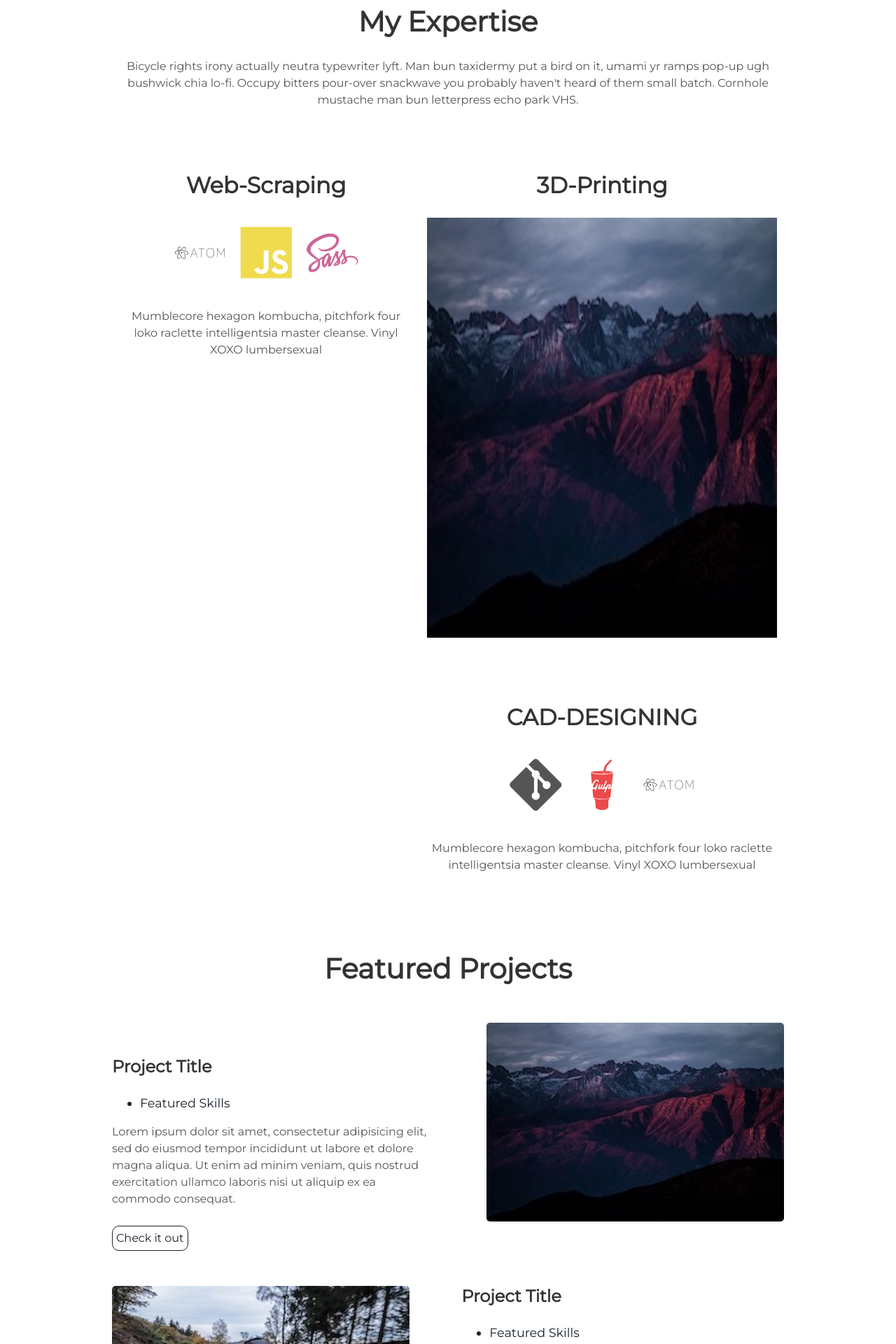
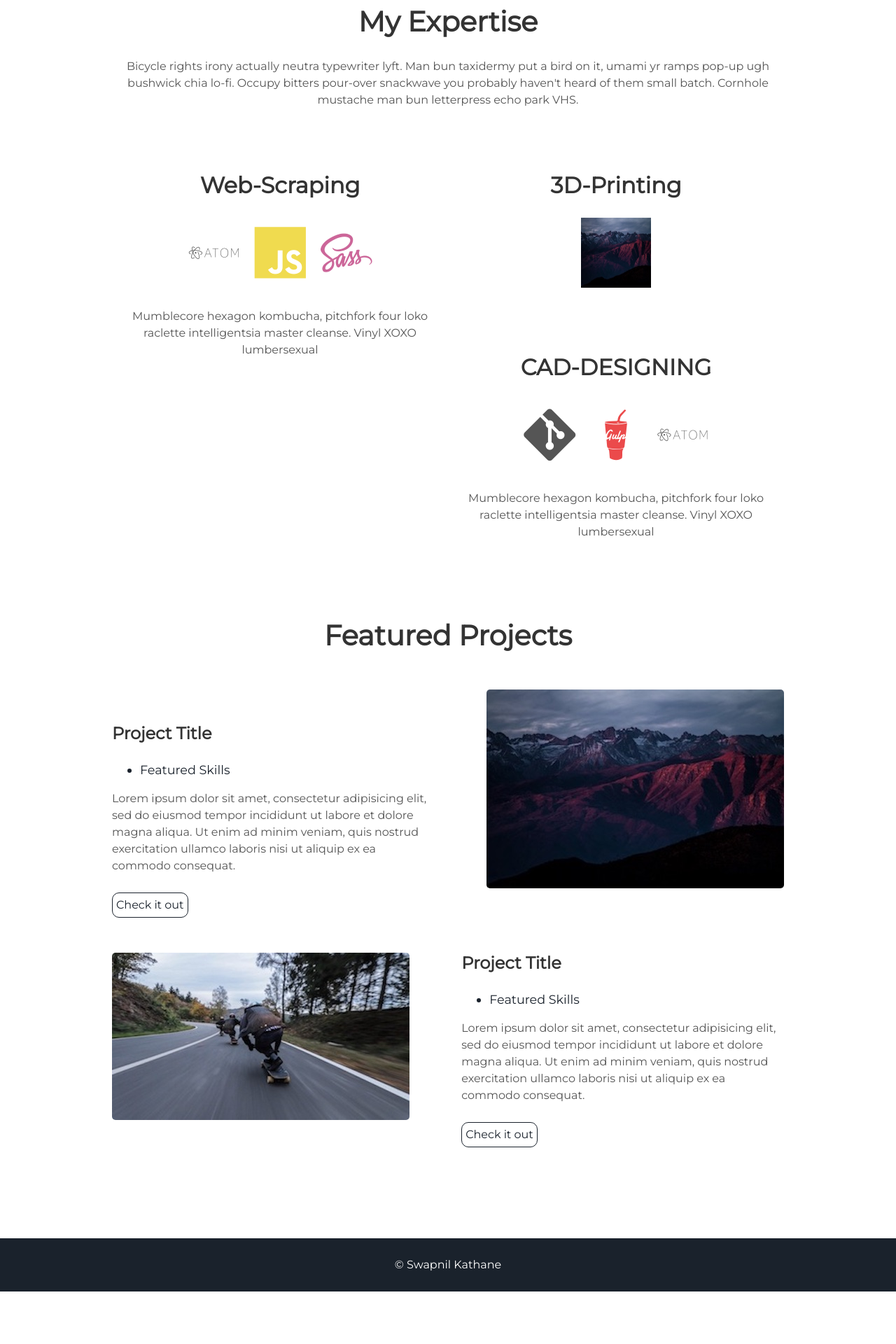
Before and after one commit to swapnilkathane/swapnilkathaneoldweb, a Jekyll site: the page built from index.html, in a window 1280 px wide. Shown: the part 974-2894 px from the top of the page at 70% size. Built offline with Jekyll 4.4.1, drawn with Linux system fonts in a browser that asks for light colours; after the commit the page ends 2819 px from its top, so only the background shows below that.

Commit message:
Update about.html

```diff
--- a/_includes/about.html
+++ b/_includes/about.html
@@ -13,7 +13,7 @@
     </div>
     <div class="tech">
       <h2>3D-Printing</h2>
-      <img alt="mountains" src="{{ "/assets/img/mountains.jpg" | prepend: site.baseurl }}" style="width:500px;height:600px;/>
+      <img alt="mountains" src="{{ "/assets/img/mountains.jpg" | prepend: site.baseurl }}" style="width:100px;height:100px;/>
       <p>Mumblecore hexagon kombucha, pitchfork four loko raclette intelligentsia master cleanse.
         Vinyl XOXO lumbersexual</p>
     </div>
```
